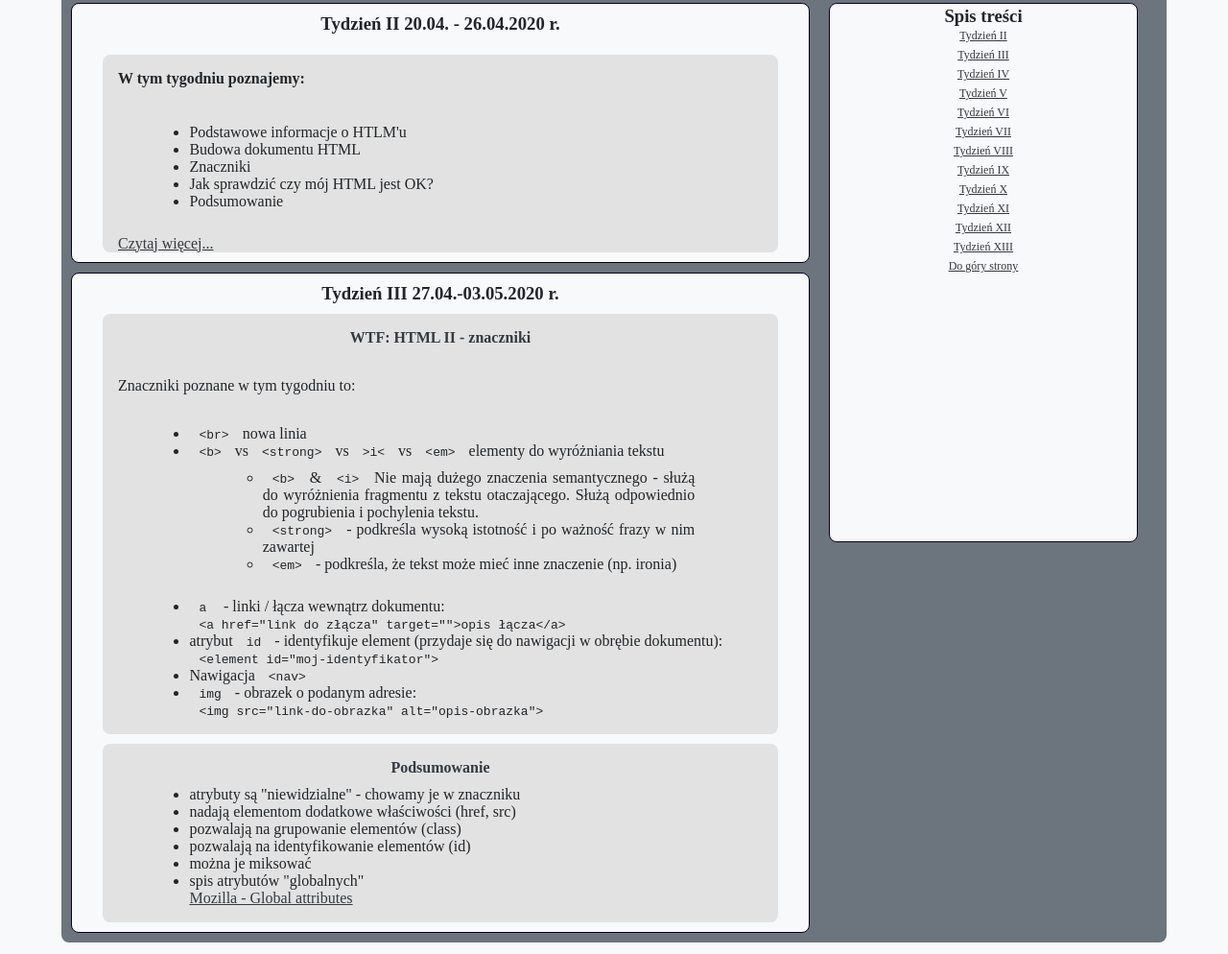
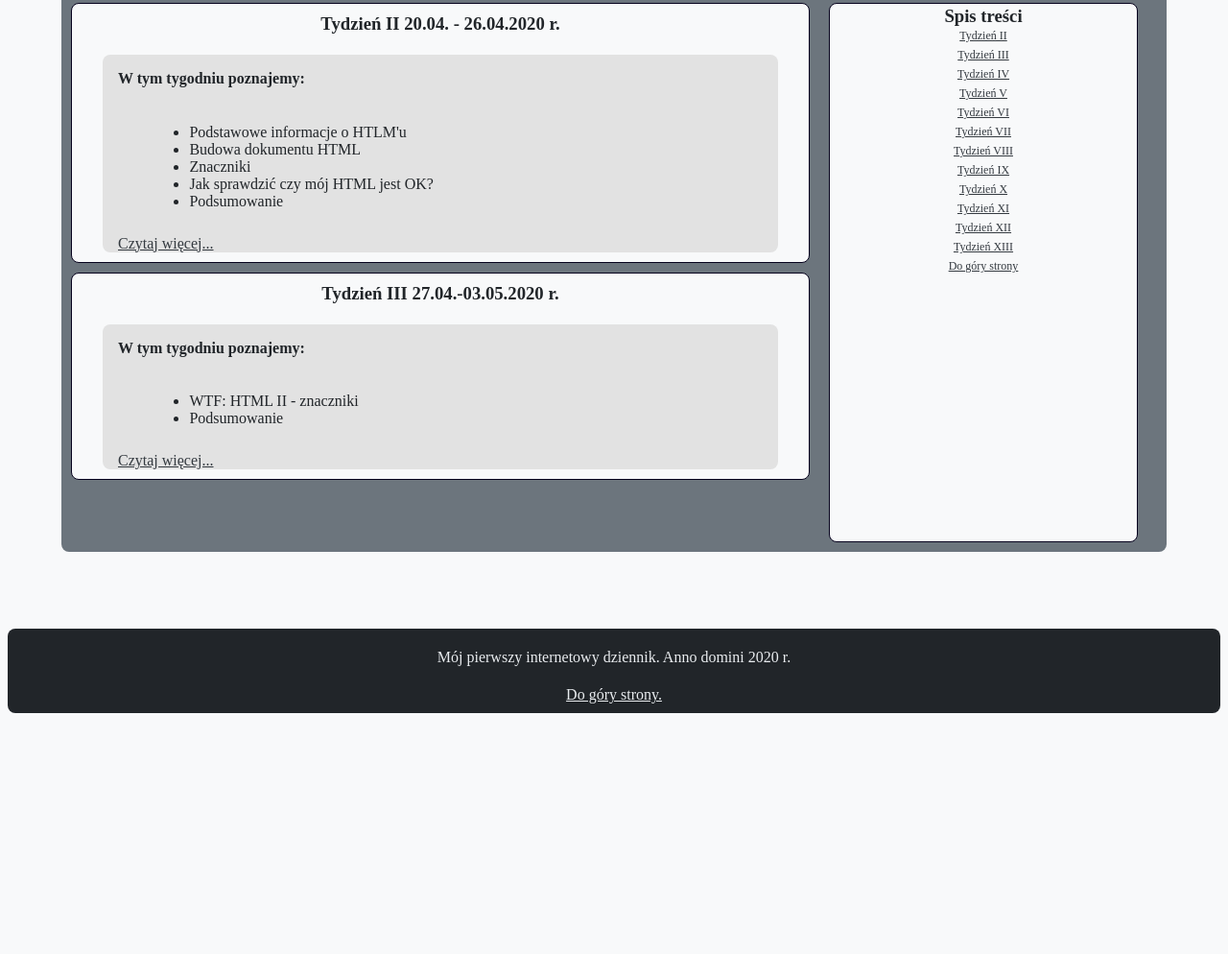
Before and after one commit to pawel-haraf/homepage1, a plain HTML site: page pages/nauka-html.html in a window 1280 px wide. Shown: the part 406-1400 px from the top of the page at 96% size. After the commit the page ends 1157 px from the top, so only its background shows below. Drawn offline with Linux system fonts and the light colour scheme.

Commit message:
New weeks in HTML

```diff
--- a/pages/nauka-html.html
+++ b/pages/nauka-html.html
@@ -70,110 +70,16 @@
             <section class="week" id="week3">
               <h3 class="week__header">Tydzień III 27.04.-03.05.2020 r.</h3>
 
-              <!-- Artykuły -->
               <article class="article">
-                <h4 class="article__header">WTF: HTML II - znaczniki</h4>
-
-                <p class="article__description">
-                  Znaczniki poznane w tym tygodniu to:
-                </p>
+                <h4 class="article__description">W tym tygodniu poznajemy:</h4>
 
                 <ul class="list">
-                  <li class="list__item">
-                    <code class="code">&lt;br&gt;</code> nowa linia
-                  </li>
-
-                  <li class="list__item">
-                    <code class="code">&lt;b&gt;</code> vs
-                    <code class="code">&lt;strong&gt;</code> vs
-                    <code class="code">&gt;i&lt;</code> vs
-                    <code class="code">&lt;em&gt;</code> elementy do wyróżniania
-                    tekstu
-
-                    <ul class="list">
-                      <li class="list__item">
-                        <code class="code">&lt;b&gt;</code> &
-                        <code class="code">&lt;i&gt;</code> Nie mają dużego
-                        znaczenia semantycznego - służą do wyróżnienia fragmentu
-                        z tekstu otaczającego. Służą odpowiednio do pogrubienia
-                        i pochylenia tekstu.
-                      </li>
-
-                      <li class="list__item">
-                        <code class="code">&lt;strong&gt;</code> - podkreśla
-                        wysoką istotność i po ważność frazy w nim zawartej
-                      </li>
-
-                      <li class="list__item">
-                        <code class="code">&lt;em&gt;</code> - podkreśla, że
-                        tekst może mieć inne znaczenie (np. ironia)
-                      </li>
-                    </ul>
-                  </li>
-
-                  <li class="list__item">
-                    <code class="code">a </code> - linki / łącza wewnątrz
-                    dokumentu:<br />
-                    <code class="code"
-                      >&lt;a href="link do złącza" target=""&gt;opis
-                      łącza&lt;/a&gt;</code
-                    >
-                  </li>
-
-                  <li class="list__item">
-                    atrybut <code class="code">id</code> - identyfikuje element
-                    (przydaje się do nawigacji w obrębie dokumentu):<br />
-                    <code class="code"
-                      >&lt;element id="moj-identyfikator"&gt;</code
-                    >
-                  </li>
-
-                  <li class="list__item">
-                    Nawigacja <code class="code">&lt;nav&gt;</code>
-                  </li>
-
-                  <li class="list__item">
-                    <code class="code">img</code> - obrazek o podanym
-                    adresie:<br />
-                    <code class="code"
-                      >&lt;img src="link-do-obrazka"
-                      alt="opis-obrazka"&gt;</code
-                    >
-                  </li>
+                  <li class="list__item">WTF: HTML II - znaczniki</li>
+                  <li class="list__item">Podsumowanie</li>
                 </ul>
-              </article>
-
-              <article class="article">
-                <h4 class="article__header">Podsumowanie</h4>
-
-                <ul class="list">
-                  <li class="list__item">
-                    atrybuty są "niewidzialne" - chowamy je w znaczniku
-                  </li>
-
-                  <li class="list__item">
-                    nadają elementom dodatkowe właściwości (href, src)
-                  </li>
-
-                  <li class="list__item">
-                    pozwalają na grupowanie elementów (class)
-                  </li>
-
-                  <li class="list__item">
-                    pozwalają na identyfikowanie elementów (id)
-                  </li>
-
-                  <li class="list__item">można je miksować</li>
-
-                  <li class="list__item">
-                    spis atrybutów "globalnych"<br />
-                    <a
-                      href="https://developer.mozilla.org/en-US/docs/Web/HTML/Global_attributes"
-                      class="list__link"
-                      >Mozilla - Global attributes</a
-                    >
-                  </li>
-                </ul>
+                <a href="/pages/nauka-html/tydzien3.html" class="article__link">
+                  Czytaj więcej...
+                </a>
               </article>
             </section>
           </section>
```
Also changed, not shown: pages/nauka-html/szablon-tydzien.html (+2 -14 lines).
